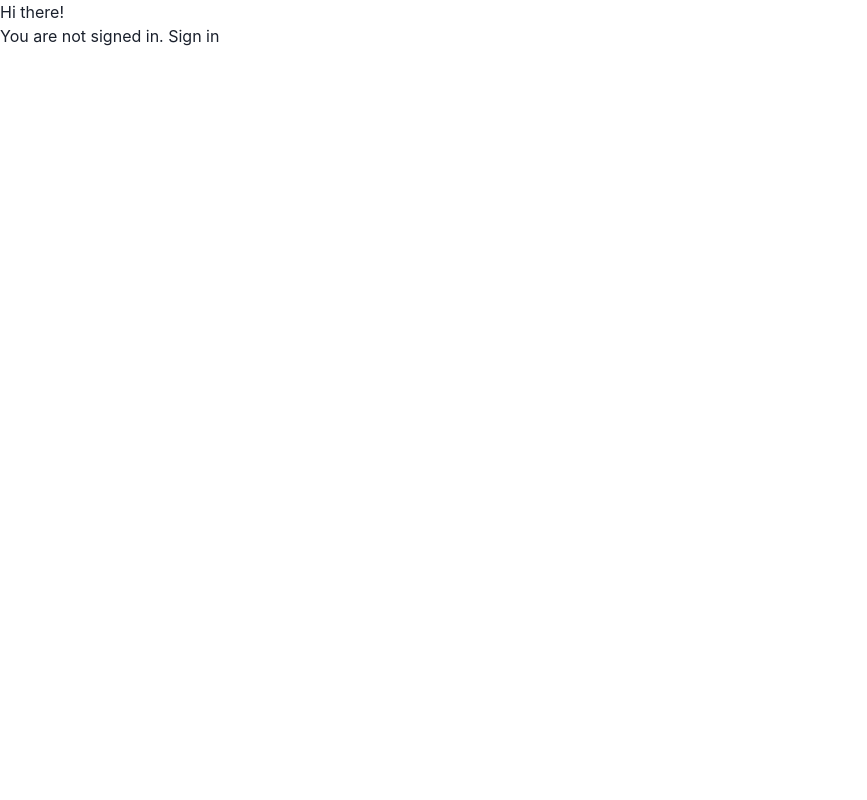
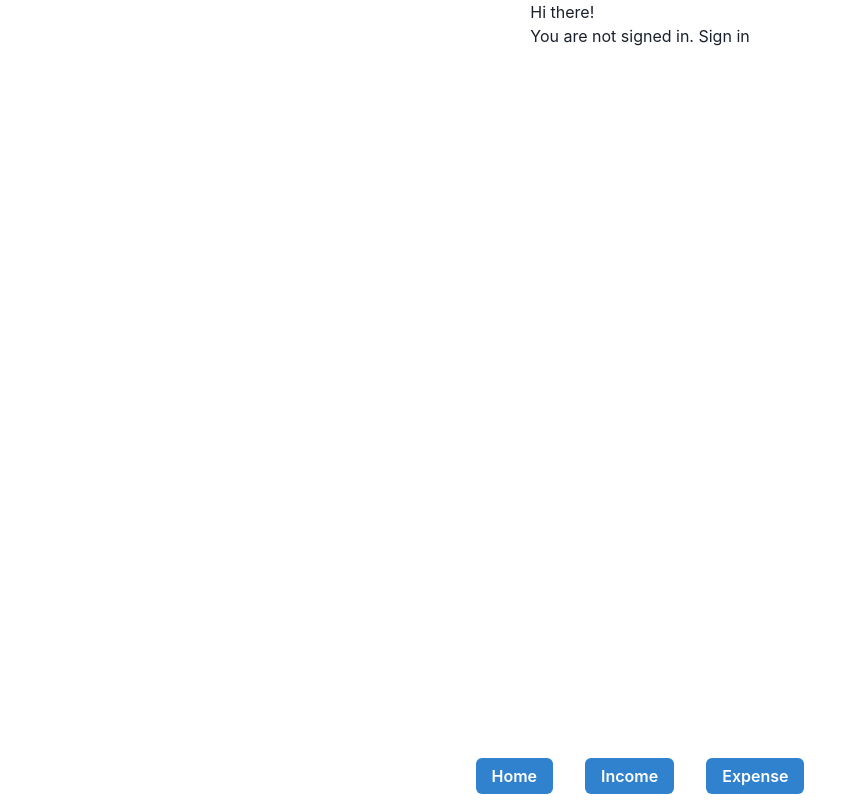
Before and after one commit to Howard86/expense-tracking-web-app, a Next.js app: page / in a window 1280 px wide. Shown: the whole page, without its empty margins (0-867 px from the left). Built offline with nearby package versions, Linux system fonts and the light colour scheme; no server answers.

Commit message:
:sparkles: add Footer with navigation

```diff
--- /dev/null
+++ b/src/components/Footer.tsx
@@ -0,0 +1,21 @@
+import React, { FC } from 'react';
+import { Box, HStack, List, ListItem } from '@chakra-ui/react';
+import RouterLink from './RouterLink';
+
+const Footer: FC = () => (
+  <Box as="nav" py="3">
+    <HStack as={List} spacing={[1, 4, 8]}>
+      <ListItem>
+        <RouterLink href="/" text="Home" />
+      </ListItem>
+      <ListItem>
+        <RouterLink href="/income" text="Income" />
+      </ListItem>
+      <ListItem>
+        <RouterLink href="/expense" text="Expense" />
+      </ListItem>
+    </HStack>
+  </Box>
+);
+
+export default Footer;
--- a/src/components/Layout.tsx
+++ b/src/components/Layout.tsx
@@ -1,6 +1,13 @@
 import React, { FC } from 'react';
-import { Container } from '@chakra-ui/react';
+import { Container, Spacer } from '@chakra-ui/react';
+import Footer from './Footer';
 
-const Layout: FC = ({ children }) => <Container>{children}</Container>;
+const Layout: FC = ({ children }) => (
+  <Container h="100vh" centerContent>
+    {children}
+    <Spacer />
+    <Footer />
+  </Container>
+);
 
 export default Layout;
--- a/src/pages/_app.tsx
+++ b/src/pages/_app.tsx
@@ -1,10 +1,13 @@
 import React, { FC } from 'react';
 import { ChakraProvider } from '@chakra-ui/react';
 import type { AppProps } from 'next/app';
+import Layout from '@/components/Layout';
 
 const App: FC<AppProps> = ({ Component, pageProps }) => (
   <ChakraProvider>
-    <Component {...pageProps} />
+    <Layout>
+      <Component {...pageProps} />
+    </Layout>
   </ChakraProvider>
 );
 
```
Also changed, not shown: 1 other file (tests, documents, lock files or other folders).
